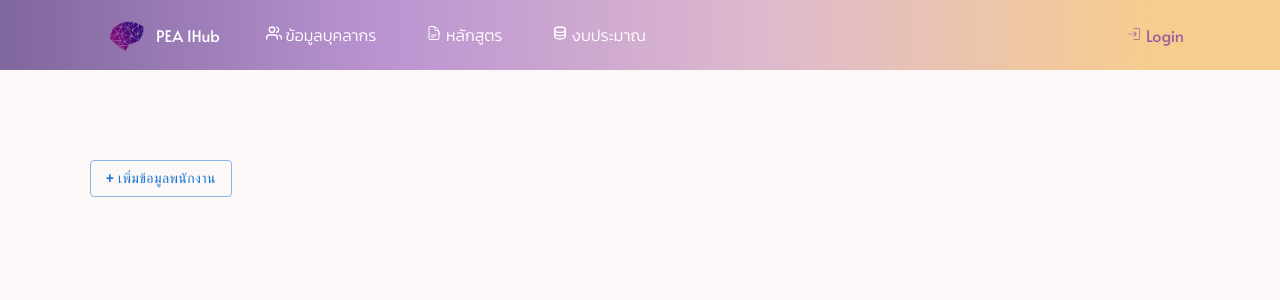
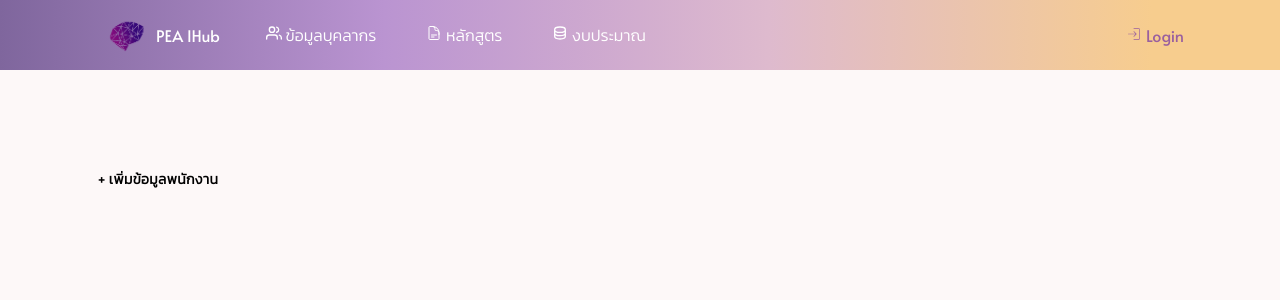
Before and after one commit to filmkolo5/fff, a Next.js app: page /Dialog in a window 1280 px wide. Shown: the top 300 px of the page. Built offline with nearby package versions, Linux system fonts and the light colour scheme.

Commit message:
เพิ่มปุ่มเพิ่มข้อมูลพนักงาน

```diff
--- a/pages/Dialog.tsx
+++ b/pages/Dialog.tsx
@@ -40,8 +40,8 @@
           onClick={onClose}
           sx={{
             position: 'absolute',
-            right: 8,
-            top: 8,
+            right: 10,
+            top: 10,
             color: (theme) => theme.palette.grey[500],
           }}
         >
@@ -63,8 +63,8 @@
   };
   return (
     <div>
-      <Button variant="outlined" onClick={handleClickOpen}>
-        + เพิ่มข้อมูลพนักงาน
+      <Button className='outlined' onClick={handleClickOpen}>
+        <h5>+ เพิ่มข้อมูลพนักงาน</h5>
       </Button>
       <BootstrapDialog
         onClose={handleClose}
@@ -75,7 +75,7 @@
           เพิ่มข้อมูลพนักงาน
         </BootstrapDialogTitle>
         <DialogContent dividers>
-        <Box sx={{'& > :not(style)': { m: 1, width: '25ch' },}}>
+        <Box sx={{'& > :not(style)': { m: 1, width: 'ch' },}}>
       <TextField id="outlined-basic" label="รหัสพนักงาน" variant="outlined" />
     </Box>
           <Typography gutterBottom>
--- a/pages/data.tsx
+++ b/pages/data.tsx
@@ -90,9 +90,8 @@
         <span className="p-input-icon-right">
           <i className="pi pi-search" />
           <InputText value={value4} onChange={(e) => setValue4(e.target.value)} placeholder="Search" />
-        </span>
+      </span>
         <div className='Dialog'><Dialog /></div>
-
       </div>
       <div className='grid'>
         <div className='col'>
--- a/styles/data.css
+++ b/styles/data.css
@@ -50,7 +50,34 @@
     font-size: 25px;
     color: #000;
 }
-
+.Dialog{
+    display: flex;
+    flex-direction: row;
+    align-items: center;
+    margin-top: -40px;
+    margin-right: 40px;
+    justify-content: right;
+}
+h5{
+    font-size: 14px;
+    line-height: 36px;
+    font-family: 'Kanit', sans-serif;
+    color: rgb(0, 0, 0);
+}
+.outlined {
+    color: #000;
+    display: flex;
+    flex-direction: row;
+    align-items: center;
+    padding: 0px 16px;
+    gap: 16px;
+    height: 40px;
+    background: #F7CD8E;
+    border-radius: 4px;
+    flex: none;
+    order: 0;
+    flex-grow: 0;
+}
 .DATA_SEARCH {
     height: 158px;
     background: #FFFFFF;
```
